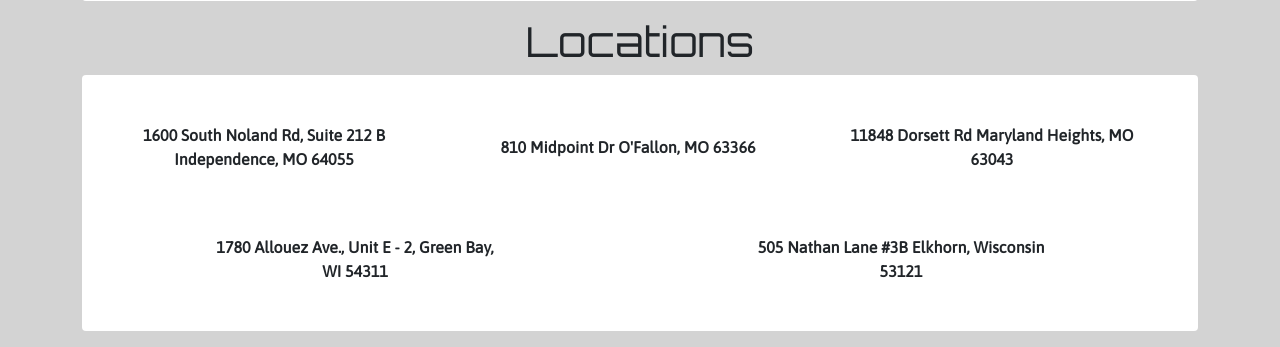
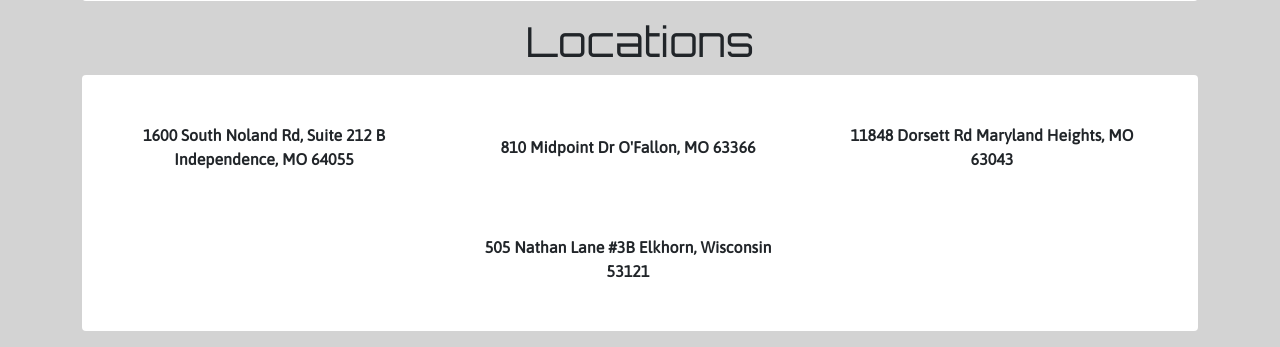
Before and after one commit to YungSushiRoll/RemoteStartSite, a PHP site: page / in a window 1280 px wide. Shown: the part 4814-5161 px from the top of the page. Run offline with PHP 8.4, Linux system fonts and the light colour scheme; some libraries are stand-ins or nearby versions.

Commit message:
Update index.php

```diff
--- a/index.php
+++ b/index.php
@@ -732,9 +732,6 @@
                         11848 Dorsett Rd Maryland Heights, MO 63043
                     </div>
                     <div class="loc">
-                        1780 Allouez Ave., Unit E - 2, Green Bay, WI 54311
-                    </div>
-                    <div class="loc">
                         505 Nathan Lane #3B Elkhorn, Wisconsin 53121
                     </div>
                 </div>
```
